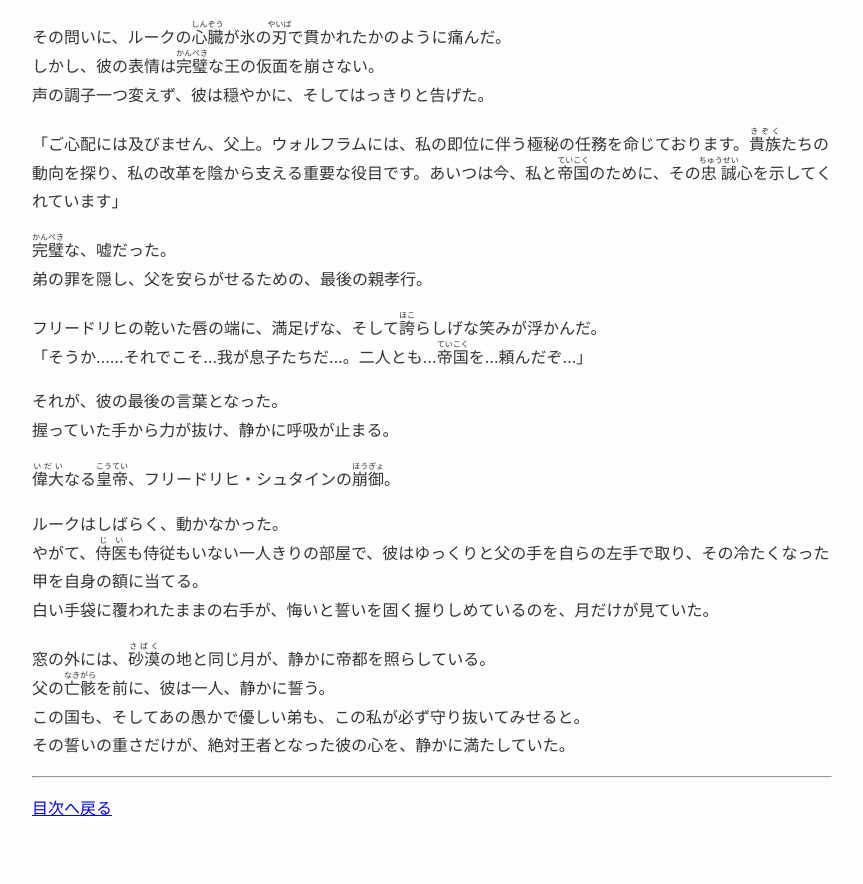
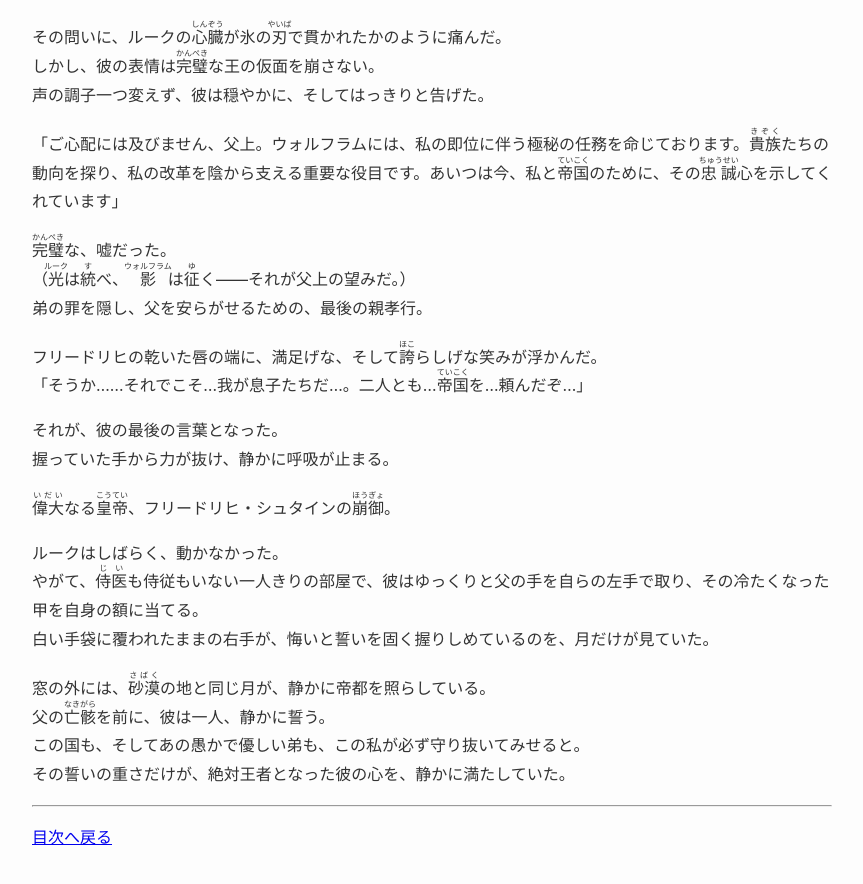
Before and after one commit to MikakoWorld/unison-gate-beta, a Jekyll site: the page built from docs/part01/10_論理の刃と不本意な契約.md, in a window 1280 px wide and 900 px high, scrolled down 5987 px. Shown: the top 884 px of the window, without its empty margins (208-1071 px from the left). Built offline with Jekyll 4.4.1, drawn with Linux system fonts in a browser that asks for light colours.

Commit message:
一行追加

```diff
--- a/docs/part01/10_論理の刃と不本意な契約.md
+++ b/docs/part01/10_論理の刃と不本意な契約.md
@@ -201,6 +201,7 @@ layout: novel
 「ご心配には及びません、父上。ウォルフラムには、私の即位に伴う極秘の任務を命じております。<ruby>貴族<rt>きぞく</rt></ruby>たちの動向を探り、私の改革を陰から支える重要な役目です。あいつは今、私と<ruby>帝国<rt>ていこく</rt></ruby>のために、その<ruby>忠誠<rt>ちゅうせい</rt></ruby>心を示してくれています」
 
 <ruby>完璧<rt>かんぺき</rt></ruby>な、嘘だった。
+（<ruby>光<rt>ルーク</rt></ruby>は<ruby>統<rt>す</rt></ruby>べ、<ruby>影<rt>ウォルフラム</rt></ruby>は<ruby>征<rt>ゆ</rt></ruby>く――それが父上の望みだ。）
 弟の罪を隠し、父を安らがせるための、最後の親孝行。
 
 フリードリヒの乾いた唇の端に、満足げな、そして<ruby>誇<rt>ほこ</rt></ruby>らしげな笑みが浮かんだ。
```
